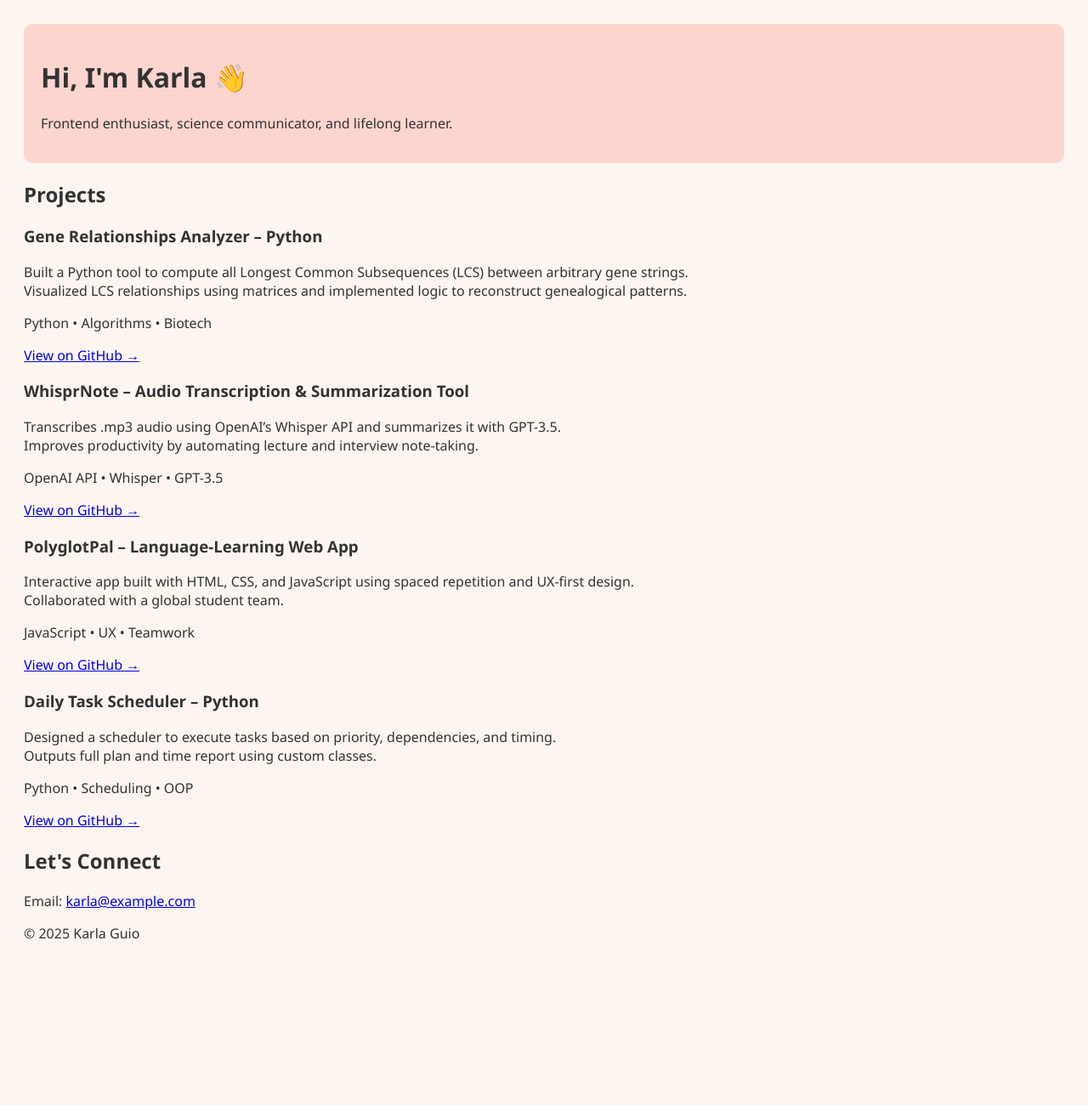
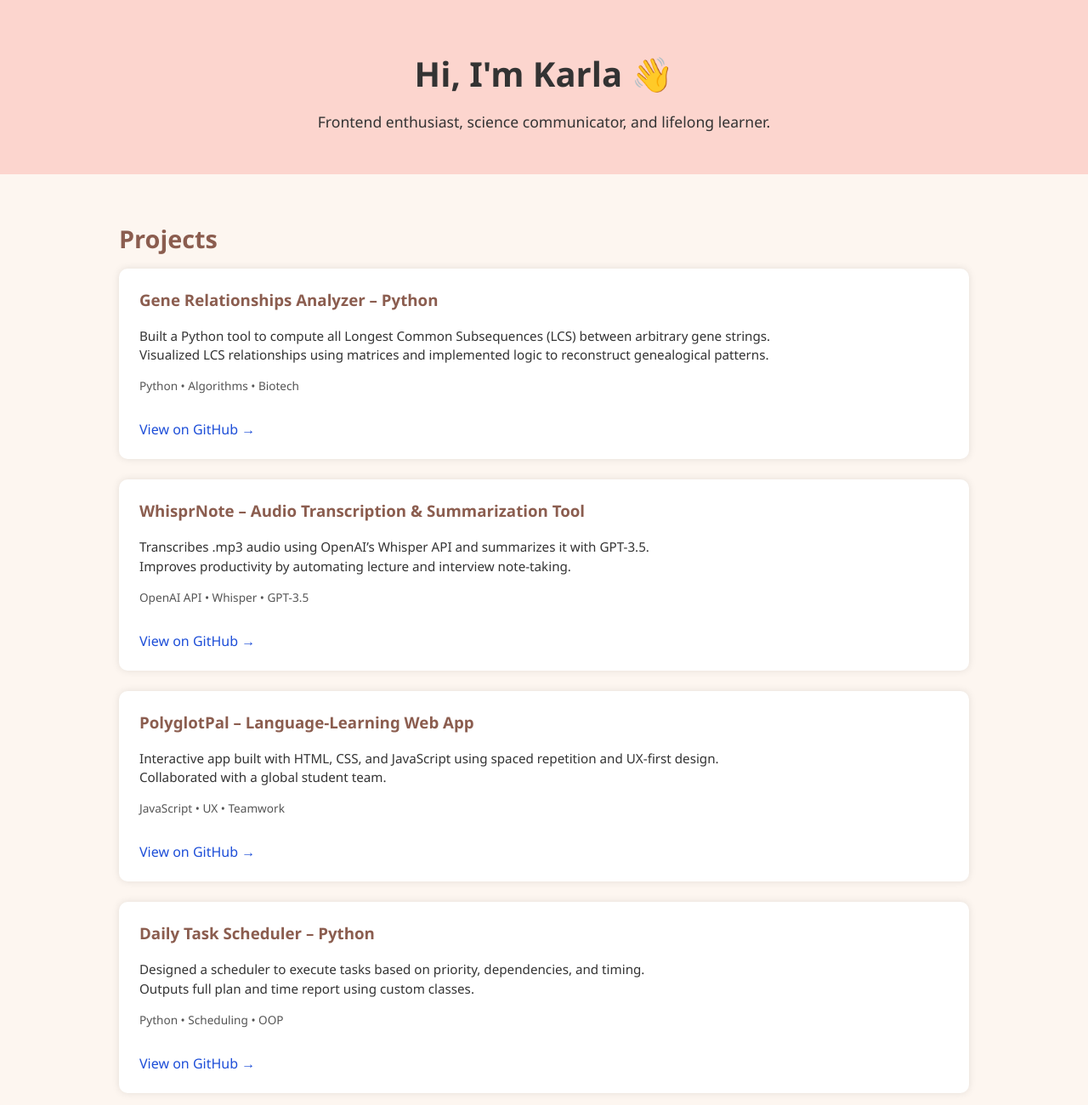
Before and after one commit to karlaguio/portfolio-version1, a website: page index.html in a window 1280 px wide. Shown: the top 1300 px of the page at 85% size. Before the commit the page ends 1153 px from the top, so only its background shows below. Drawn offline with Linux system fonts and the light colour scheme.

Commit message:
Update style.css

```diff
--- a/style.css
+++ b/style.css
@@ -1,16 +1,94 @@
 body {
+  margin: 0;
   font-family: 'Segoe UI', sans-serif;
   background: #fdf6f0;
   color: #333;
-  padding: 20px;
 }
 
-header {
+.header {
   background-color: #fcd5ce;
-  padding: 20px;
-  border-radius: 10px;
+  padding: 2rem;
+  text-align: center;
 }
 
-section {
-  margin-top: 20px;
+.header h1 {
+  font-size: 2.5rem;
+  margin-bottom: 0.5rem;
 }
+
+.header p {
+  font-size: 1.1rem;
+}
+
+.container {
+  max-width: 1000px;
+  margin: auto;
+  padding: 2rem 1rem;
+}
+
+.section-title {
+  font-size: 1.8rem;
+  margin-bottom: 1rem;
+  color: #8b5d4f;
+}
+
+.project-grid {
+  display: grid;
+  grid-template-columns: 1fr;
+  gap: 1.5rem;
+}
+
+.card {
+  background-color: white;
+  padding: 1.5rem;
+  border-radius: 10px;
+  box-shadow: 0 0 10px rgba(0, 0, 0, 0.1);
+}
+
+.card h3 {
+  margin-top: 0;
+  color: #8b5d4f;
+}
+
+.card p {
+  font-size: 0.95rem;
+  line-height: 1.5;
+}
+
+.card .tags {
+  font-size: 0.85rem;
+  color: #555;
+  margin-top: 0.5rem;
+}
+
+.card a {
+  display: inline-block;
+  margin-top: 1rem;
+  color: #1d4ed8;
+  text-decoration: none;
+}
+
+.card a:hover {
+  text-decoration: underline;
+}
+
+.contact {
+  text-align: center;
+  margin-top: 3rem;
+}
+
+.contact h2 {
+  font-size: 1.5rem;
+  margin-bottom: 0.5rem;
+}
+
+.contact a {
+  color: #1d4ed8;
+  text-decoration: none;
+}
+
+.footer {
+  font-size: 0.8rem;
+  color: #666;
+  margin-top: 1rem;
+}
```
